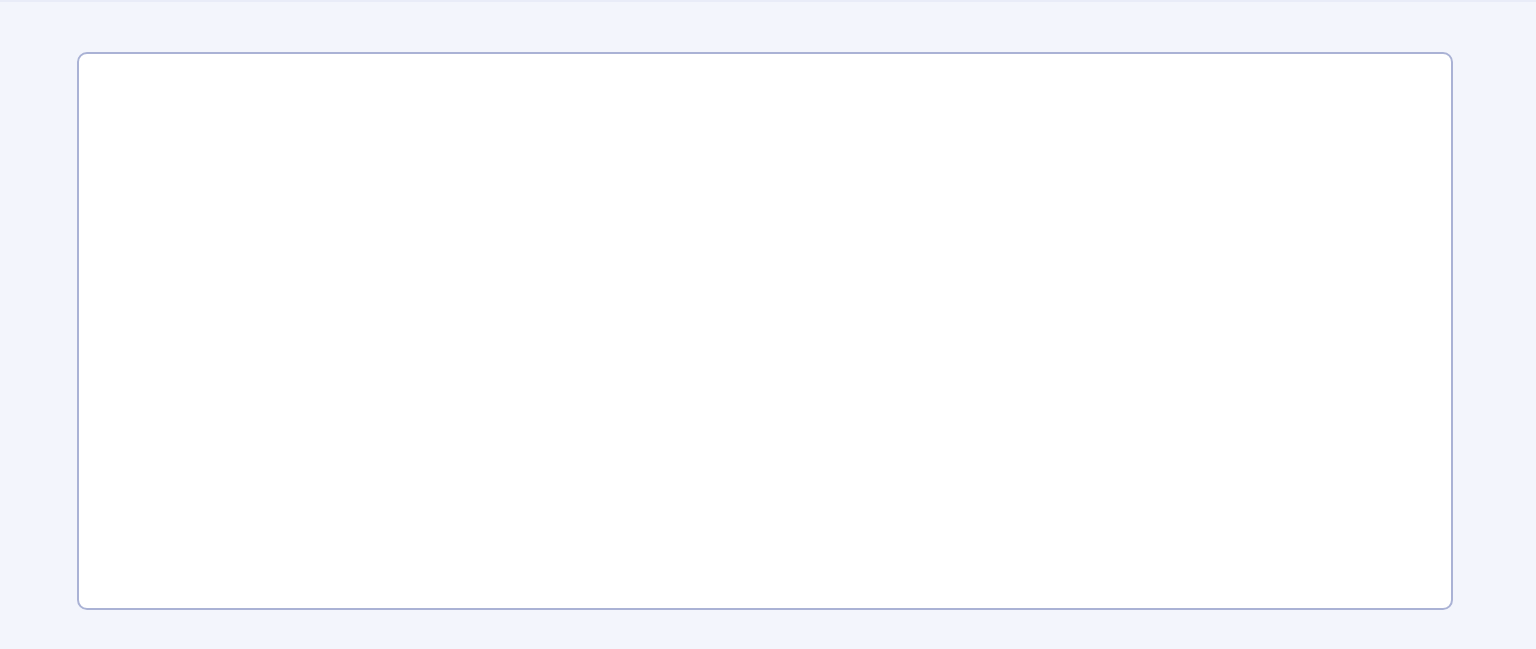
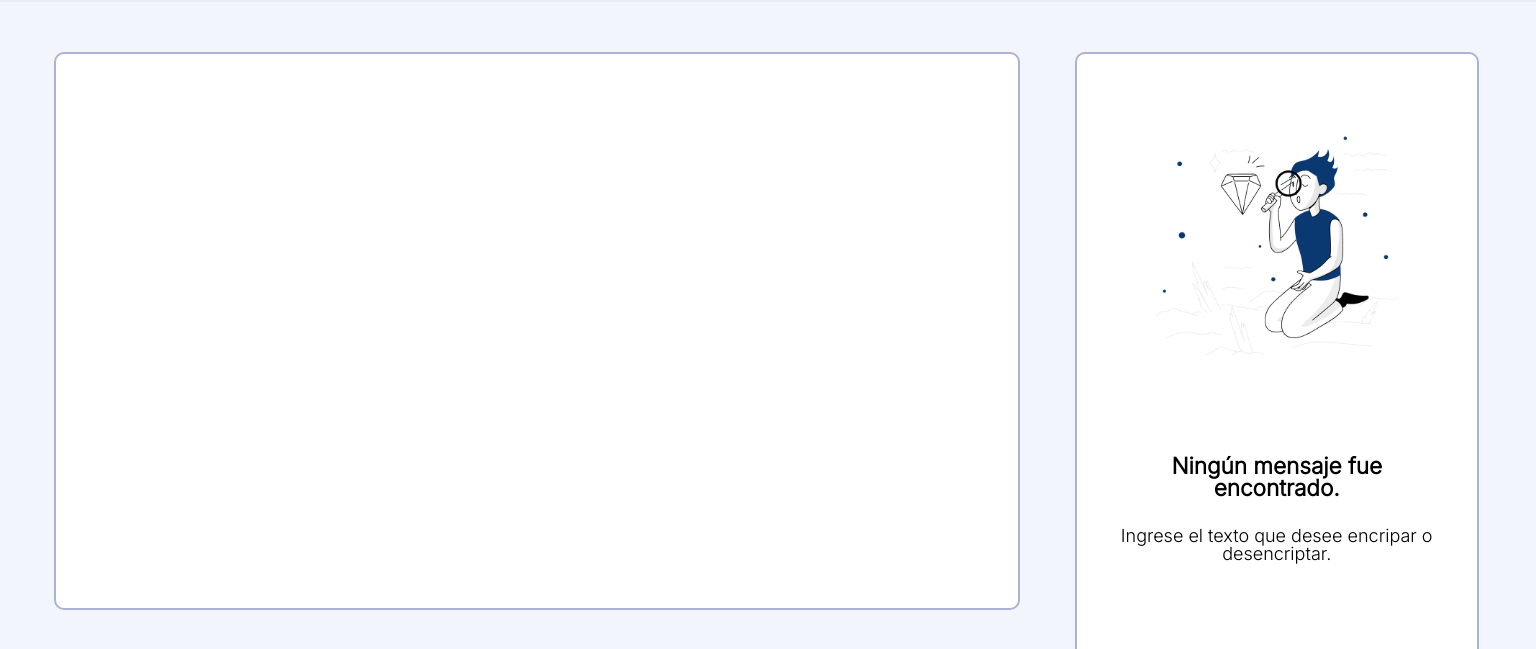
Before and after one commit to MangaCodeCrafter/EnctriptadorTexto, a plain HTML site: page index.html in a window 1536 px wide. Shown: the part 94-743 px from the top of the page. Drawn offline with Linux system fonts and the light colour scheme.

Commit message:
responsive completado

```diff
--- a/index.html
+++ b/index.html
@@ -15,6 +15,7 @@
     </header>
 
     <main>
+        <div class="responsive">
             <section class="encriptar">
                 <div class="text">
                     <textarea name="" id=""></textarea>
@@ -32,9 +33,11 @@
                 <button class="boton-encriptar">Encriptar</button>
                 <button class="boton-desencriptar">Desencriptar</button>
             </section>
+        </div>
 
          <section class="resultado">
             <div class="resultado-incompleto">
+                <img src="Imagenes/Muñeco.png" alt="Muñeco">
                 <p class="resultado-aviso">Ningún mensaje fue encontrado.</p>
                 <p class="resultado-pedido">Ingrese el texto que desee encripar o desencriptar.</p>
             </div>
--- a/style.css
+++ b/style.css
@@ -40,7 +40,13 @@ main {
     margin: 0 auto;
 }
 
-
+@media screen and (min-width: 1439px) {
+    .responsive{
+        display: inline-block;
+        width: 70%;
+        margin: 0;
+    }
+}
 /* Area de escritura */
 
 
@@ -146,6 +152,10 @@ button:active {
     background-color: #FFFFFF;
 }
 
+.resultado img {
+    display: none;
+}
+
 .resultado-incompleto{
     margin: 20px 10px;
 }
@@ -201,3 +211,58 @@ button:active {
         transform: scale(0.75);
     }
 }
+
+@media screen and (min-width: 1439px) {
+    .resultado{
+        display: inline-block;
+        position: absolute;
+        margin: 50px 0 40px;
+        width: 26%;
+        height: 92.5%;
+    }
+
+    .resultado-incompleto{
+        transform: scale(0.9);
+    }
+
+    .resultado-completo{
+        height: 80%;
+        overflow: auto;
+    }
+
+    .resultado-completo::-webkit-scrollbar{
+        width: 8px;
+        border: none;
+    }
+
+    .resultado-completo::-webkit-scrollbar-track{
+        background-color: var(--Light-blue-300);
+        border-radius: 50px;
+    }
+
+    .resultado-completo::-webkit-scrollbar-thumb{
+        background-color: var(--Light-blue-500);
+        border-radius: 10px;
+    }
+
+    .resultado img {
+        display: block;
+        transform: scale(0.8);
+        margin: 30px auto;
+    }
+
+    .resultado-aviso{
+        font-size: 25px;
+        margin-top: 80px;
+    }
+
+    .resultado-pedido{
+        font-size: 20px;
+    }
+
+    .boton-copiar{
+        margin: 0 0 10px;
+    }
+
+
+}
```
Lines whose indentation alone changed are shown as unchanged.
